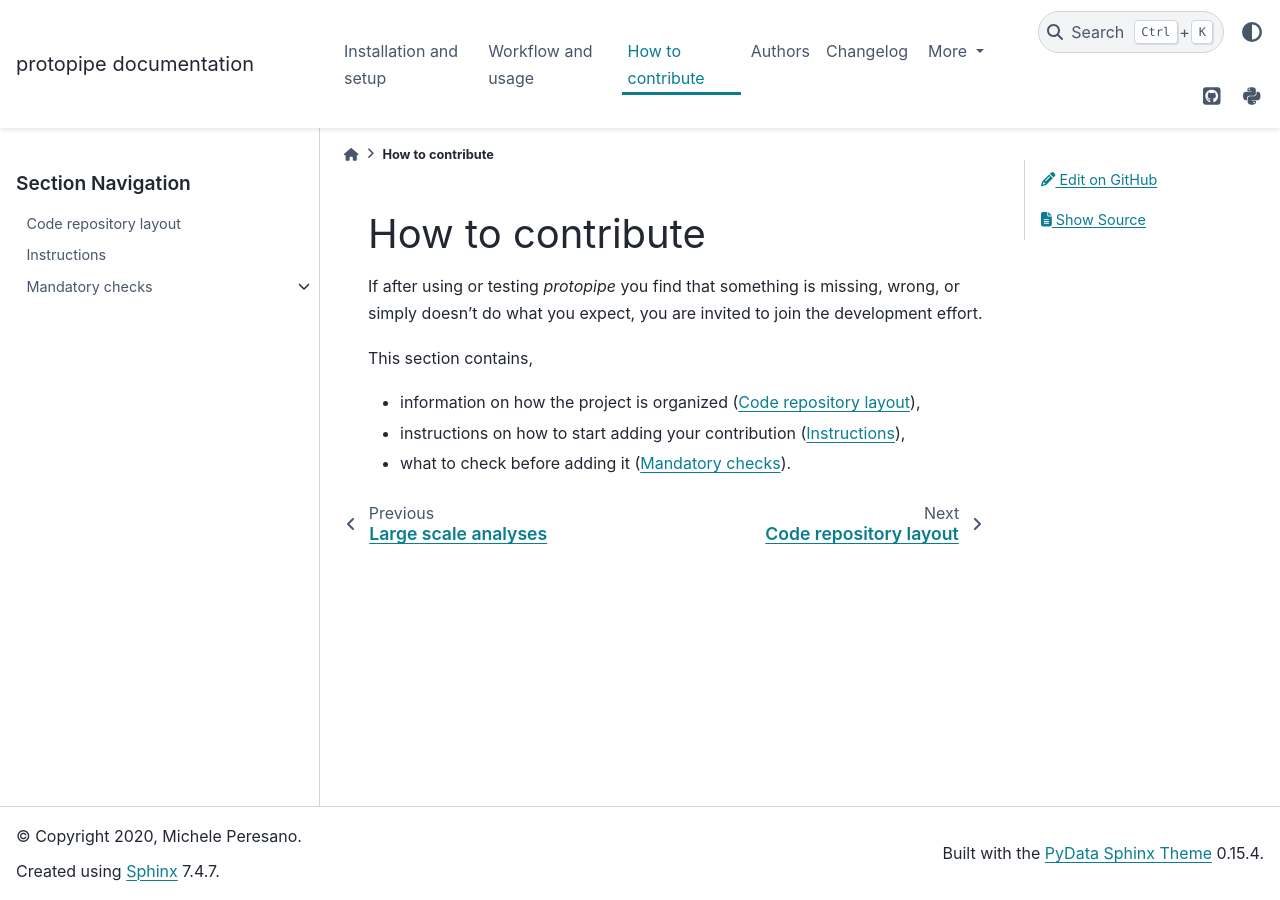
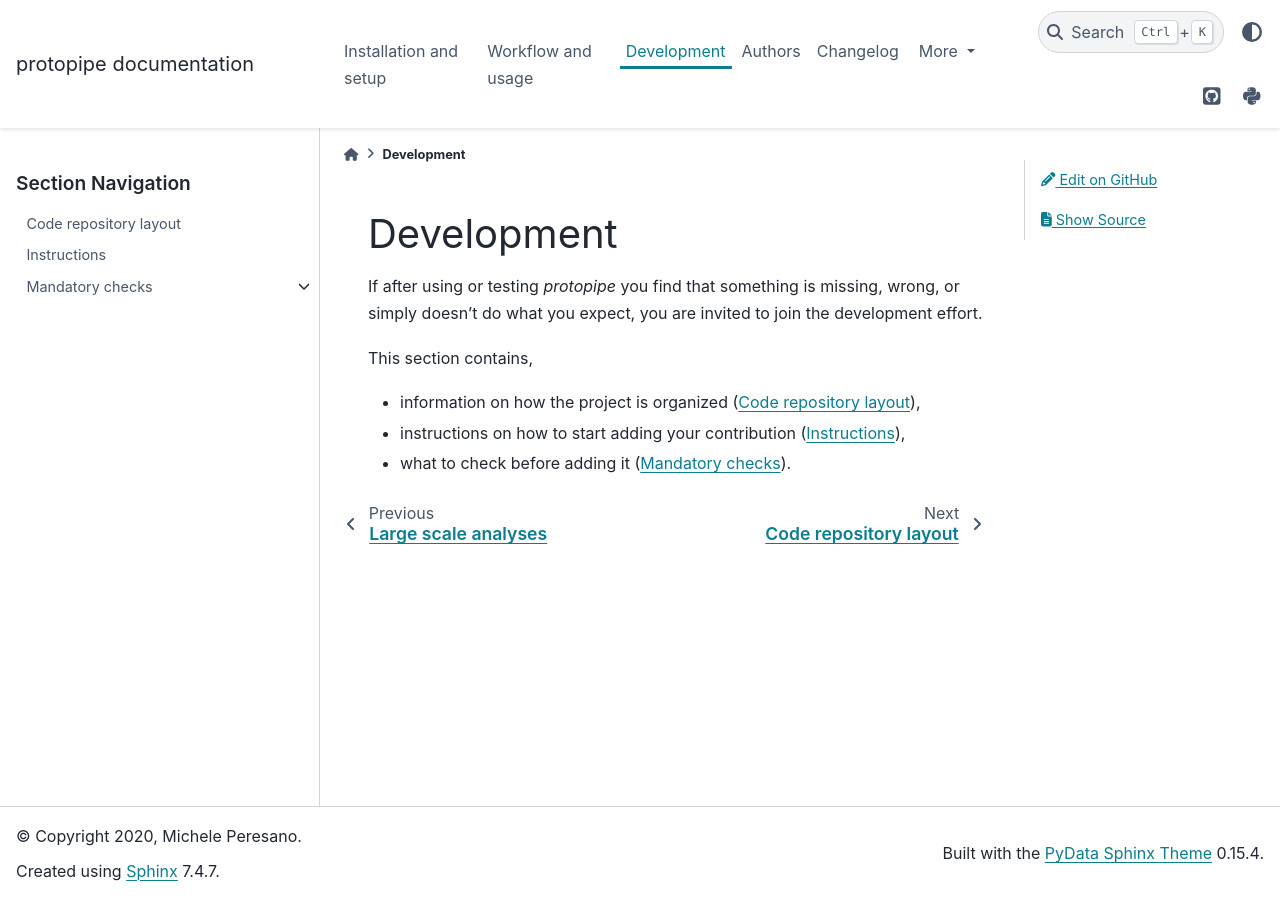
Before and after one commit to cta-observatory/protopipe, a Sphinx documentation site: the page built from docs/contribute/index.rst, in a window 1280 px wide. Built offline with Sphinx 7.4.7 and the PyData theme 0.15.4, drawn with Linux system fonts in a browser that asks for light colours; pages that are not in the unit, such as notebooks, are missing from menus; the version number could not be read and is left out.

Commit message:
Update contribute index

```diff
--- a/docs/contribute/index.rst
+++ b/docs/contribute/index.rst
@@ -1,7 +1,7 @@
 .. _contribute:
 
-How to contribute
-=================
+Development
+===========
 
 If after using or testing *protopipe* you find that something is missing,
 wrong, or simply doesn't do what you expect, you are invited to join the
```
